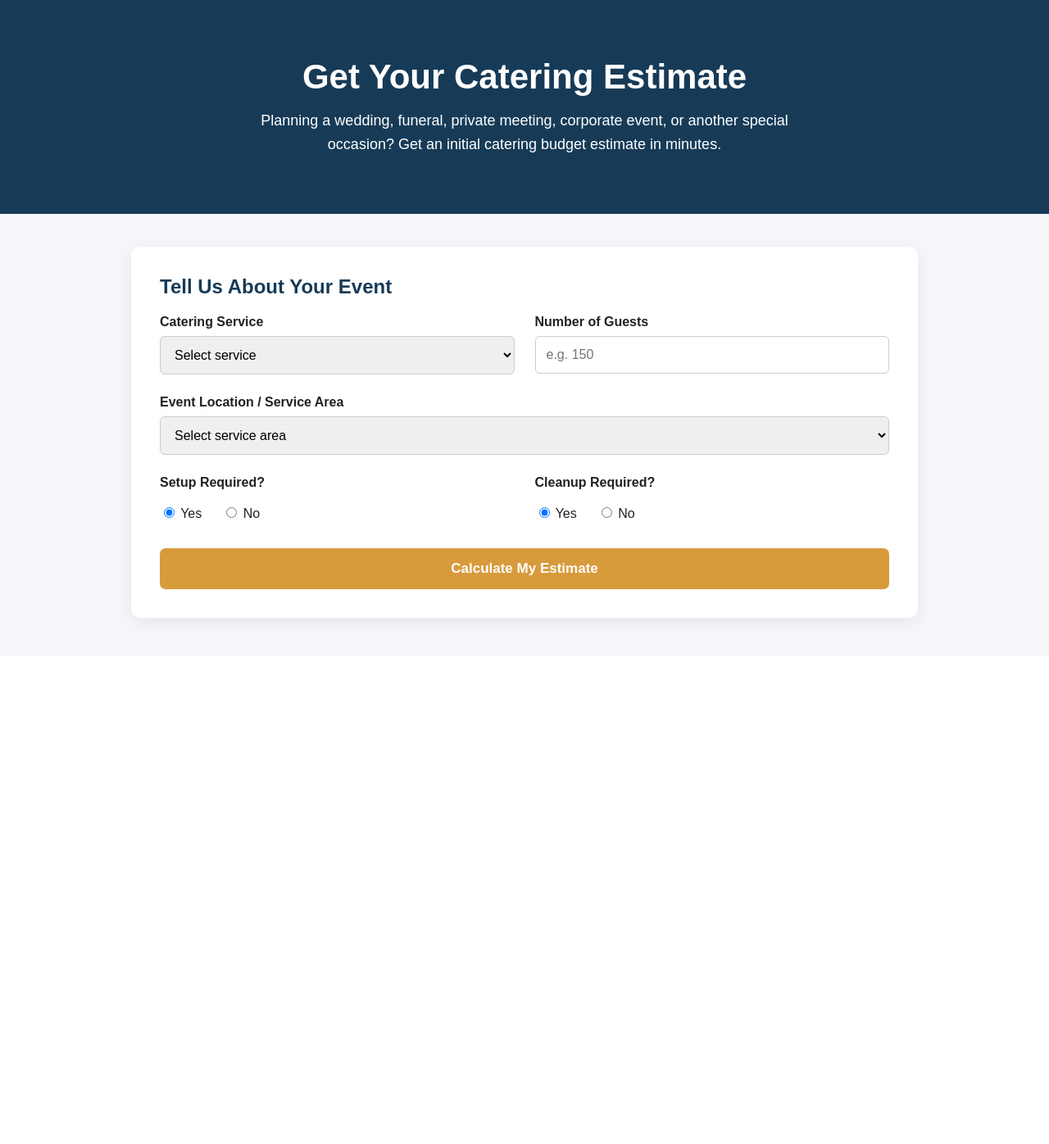
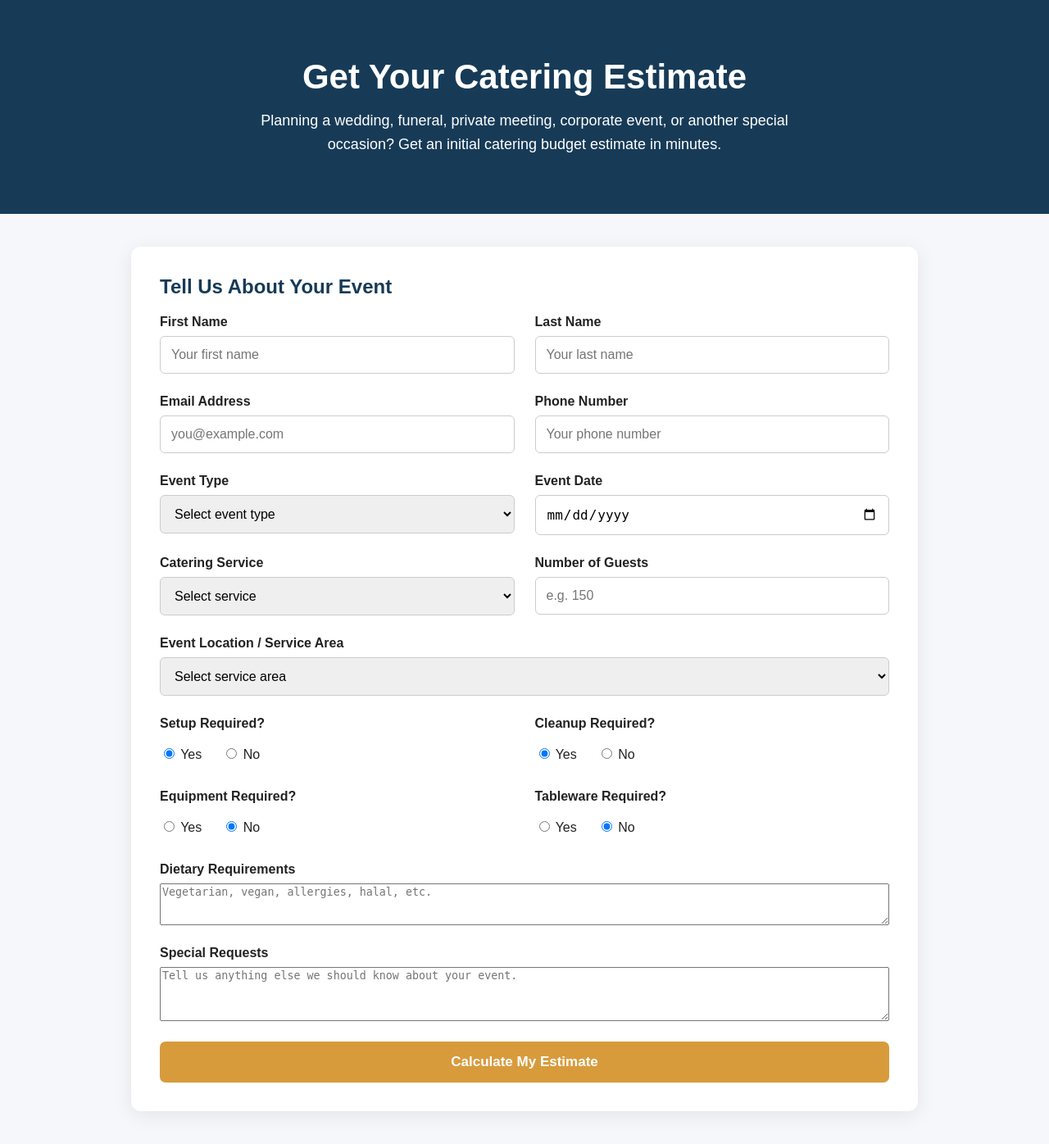
Before and after one commit to MosesOndengi/Catering_Website, a Django app: page /estimator/ in a window 1280 px wide. Shown: the whole page at 82% size. Before the commit the page ends 771 px from the top, so only its background shows below. Run offline with Django 5.2, Linux system fonts and the light colour scheme; data that the repository does not hold is empty.

Commit message:
Add formal catering qoute requests

```diff
--- a/events/templates/events/estimator.html
+++ b/events/templates/events/estimator.html
@@ -223,6 +223,104 @@
             <div class="form-grid">
 
                 <div class="form-group">
+                    <label for="first_name">
+                        First Name
+                    </label>
+
+                    <input
+                        type="text"
+                        name="first_name"
+                        id="first_name"
+                        placeholder="Your first name"
+                    >
+                </div>
+
+
+                <div class="form-group">
+                    <label for="last_name">
+                        Last Name
+                    </label>
+
+                    <input
+                        type="text"
+                        name="last_name"
+                        id="last_name"
+                        placeholder="Your last name"
+                    >
+                </div>
+
+
+                <div class="form-group">
+                    <label for="email">
+                        Email Address
+                    </label>
+
+                    <input
+                        type="email"
+                        name="email"
+                        id="email"
+                        placeholder="you@example.com"
+                    >
+                </div>
+
+
+                <div class="form-group">
+                    <label for="phone">
+                        Phone Number
+                    </label>
+
+                    <input
+                        type="tel"
+                        name="phone"
+                        id="phone"
+                        placeholder="Your phone number"
+                    >
+                </div>
+
+
+                <div class="form-group">
+                    <label for="event_type">
+                        Event Type
+                    </label>
+
+                    <select
+                        name="event_type"
+                        id="event_type"
+                        required
+                    >
+
+                        <option value="">
+                            Select event type
+                        </option>
+
+                        {% for event_type in event_types %}
+
+                            <option value="{{ event_type.id }}">
+                                {{ event_type.name }}
+                            </option>
+
+                        {% endfor %}
+
+                    </select>
+                </div>
+
+
+                <div class="form-group">
+
+                    <label for="event_date">
+                        Event Date
+                    </label>
+
+                    <input
+                        type="date"
+                        name="event_date"
+                        id="event_date"
+                        required
+                    >
+
+                </div>
+
+                <div class="form-group">
 
                     <label for="service_style">
                         Catering Service
@@ -368,12 +466,107 @@
                     </div>
 
                 </div>
+                <div class="form-group">
 
+                    <label>
+                        Equipment Required?
+                    </label>
+
+                    <div class="radio-group">
+
+                        <label>
+                            <input
+                                type="radio"
+                                name="equipment_required"
+                                value="yes"
+                            >
+                            Yes
+                        </label>
+
+                        <label>
+                            <input
+                                type="radio"
+                                name="equipment_required"
+                                value="no"
+                                checked
+                            >
+                            No
+                        </label>
+
+                    </div>
+
+                </div>
+
+
+                <div class="form-group">
+
+                    <label>
+                        Tableware Required?
+                    </label>
+
+                    <div class="radio-group">
+
+                        <label>
+                            <input
+                                type="radio"
+                                name="tableware_required"
+                                value="yes"
+                            >
+                            Yes
+                        </label>
+
+                        <label>
+                            <input
+                                type="radio"
+                                name="tableware_required"
+                                value="no"
+                                checked
+                            >
+                            No
+                        </label>
+
+                    </div>
+
+                </div>
+
+
+                <div class="form-group full">
+
+                    <label for="dietary_requirements">
+                        Dietary Requirements
+                    </label>
+
+                    <textarea
+                        name="dietary_requirements"
+                        id="dietary_requirements"
+                        rows="3"
+                        placeholder="Vegetarian, vegan, allergies, halal, etc."
+                    ></textarea>
+
+                </div>
+
+
+                <div class="form-group full">
+
+                    <label for="special_requests">
+                        Special Requests
+                    </label>
+
+                    <textarea
+                        name="special_requests"
+                        id="special_requests"
+                        rows="4"
+                        placeholder="Tell us anything else we should know about your event."
+                    ></textarea>
+
+                </div>
 
                 <div class="form-group full">
 
                 <button
                     type="submit"
+                    name="action"
+                    value="calculate"
                     class="button"
                 >
                     Calculate My Estimate
@@ -382,8 +575,6 @@
                 </div>
 
             </div>
-
-        </form>
 
 
         {% if estimate %}
@@ -458,20 +649,25 @@
                 </p>
 
 
-                <a
-                    href="#"
+                <button
+                    type="submit"
+                    name="action"
+                    value="request_quote"
                     class="quote-button"
                 >
                     Request a Formal Quote
-                </a>
+                </button>
 
             </div>
 
         {% endif %}
 
+        </form>
+
     </div>
 
 </div>
 
+
 </body>
 </html>
--- a/events/views.py
+++ b/events/views.py
@@ -1,96 +1,256 @@
 from decimal import Decimal
 
-from django.shortcuts import render
-from django.db.models import Q
+from django.shortcuts import render, redirect
+from django.contrib import messages
 
-from .models import ServicePricing, ServiceArea
+from .models import (
+    Customer,
+    EventType,
+    ServicePricing,
+    ServiceArea,
+    QuoteRequest,
+)
 
 
 def estimator(request):
+
     estimate = None
     error = None
 
-    pricing_options = ServicePricing.objects.filter(active=True)
-    service_areas = ServiceArea.objects.filter(is_active=True)
+    pricing_options = ServicePricing.objects.filter(
+        active=True
+    )
+
+    service_areas = ServiceArea.objects.filter(
+        is_active=True
+    )
+
+    event_types = EventType.objects.filter(
+        is_active=True
+    )
 
     if request.method == "POST":
 
         try:
-            service_style = request.POST.get("service_style")
-            guest_count = int(request.POST.get("guest_count", 0))
-            service_area_id = request.POST.get("service_area")
-            setup_required = request.POST.get("setup_required") == "yes"
-            cleanup_required = request.POST.get("cleanup_required") == "yes"
+            action = request.POST.get("action")
 
-            if guest_count <= 0:
-                raise ValueError("Guest count must be greater than zero.")
+            service_style = request.POST.get(
+                "service_style"
+            )
+
+            guest_count = int(
+                request.POST.get(
+                    "guest_count",
+                    0
+                )
+            )
+
+            service_area_id = request.POST.get(
+                "service_area"
+            )
+
+            setup_required = (
+                request.POST.get(
+                    "setup_required"
+                ) == "yes"
+            )
+
+            cleanup_required = (
+                request.POST.get(
+                    "cleanup_required"
+                ) == "yes"
+            )
+
+            equipment_required = (
+                request.POST.get(
+                    "equipment_required"
+                ) == "yes"
+            )
+
+            tableware_required = (
+                request.POST.get(
+                    "tableware_required"
+                ) == "yes"
+            )
 
             pricing = ServicePricing.objects.get(
                 service_style=service_style,
                 active=True
             )
 
+            if guest_count <= 0:
+                raise ValueError(
+                    "Guest count must be greater than zero."
+                )
+
             if guest_count < pricing.minimum_guests:
                 raise ValueError(
-                    f"The minimum number of guests for this service is "
-                    f"{pricing.minimum_guests}."
+                    f"Minimum guests for this service "
+                    f"is {pricing.minimum_guests}."
                 )
 
-            base_cost = (
-                Decimal(guest_count) *
-                pricing.price_per_guest
+            service_area = ServiceArea.objects.get(
+                id=service_area_id,
+                is_active=True
             )
 
-            travel_charge = Decimal("0.00")
+            base_cost = (
+                Decimal(guest_count)
+                * pricing.price_per_guest
+            )
+
+            travel_charge = (
+                service_area.base_travel_fee
+            )
+
             setup_charge = Decimal("0.00")
+
+            if setup_required:
+                setup_charge = service_area.setup_fee
+
             cleanup_charge = Decimal("0.00")
 
-            if service_area_id:
-                service_area = ServiceArea.objects.get(
-                    id=service_area_id,
-                    is_active=True
-                )
+            equipment_charge = Decimal("0.00")
 
-                travel_charge = service_area.base_travel_fee
+            if equipment_required:
+                equipment_charge = Decimal("100.00")
 
-                if setup_required:
-                    setup_charge = service_area.setup_fee
+            tableware_charge = Decimal("0.00")
 
-            if cleanup_required:
-                cleanup_charge = Decimal("0.00")
+            if tableware_required:
+                tableware_charge = Decimal(
+                    guest_count
+                ) * Decimal("2.00")
 
             subtotal = (
                 base_cost
                 + travel_charge
                 + setup_charge
                 + cleanup_charge
+                + equipment_charge
+                + tableware_charge
             )
 
-            # Estimate range: approximately +/- 10%
-            lower_estimate = subtotal * Decimal("0.90")
-            upper_estimate = subtotal * Decimal("1.10")
+            lower_estimate = (
+                subtotal * Decimal("0.90")
+            )
+
+            upper_estimate = (
+                subtotal * Decimal("1.10")
+            )
 
             estimate = {
-                "service_style": pricing.get_service_style_display(),
-                "guest_count": guest_count,
-                "base_cost": base_cost,
-                "travel_charge": travel_charge,
-                "setup_charge": setup_charge,
-                "cleanup_charge": cleanup_charge,
-                "subtotal": subtotal,
-                "lower_estimate": lower_estimate,
-                "upper_estimate": upper_estimate,
+                "service_style":
+                    pricing.get_service_style_display(),
+
+                "guest_count":
+                    guest_count,
+
+                "base_cost":
+                    base_cost,
+
+                "travel_charge":
+                    travel_charge,
+
+                "setup_charge":
+                    setup_charge,
+
+                "cleanup_charge":
+                    cleanup_charge,
+
+                "equipment_charge":
+                    equipment_charge,
+
+                "tableware_charge":
+                    tableware_charge,
+
+                "subtotal":
+                    subtotal,
+
+                "lower_estimate":
+                    lower_estimate,
+
+                "upper_estimate":
+                    upper_estimate,
             }
 
-        except (ValueError, TypeError, ServicePricing.DoesNotExist):
-            error = "Please check the information you entered and try again."
+            # Formal quote request
+            if action == "request_quote":
 
-        except ServiceArea.DoesNotExist:
-            error = "The selected service area is not available."
+                customer, created = Customer.objects.get_or_create(
+                    email=request.POST.get("email"),
+                    defaults={
+                        "first_name": request.POST.get(
+                            "first_name"
+                        ),
+                        "last_name": request.POST.get(
+                            "last_name"
+                        ),
+                        "phone": request.POST.get(
+                            "phone"
+                        ),
+                        "city": request.POST.get(
+                            "city",
+                            ""
+                        ),
+                    }
+                )
+
+                event_type = EventType.objects.get(
+                    id=request.POST.get(
+                        "event_type"
+                    )
+                )
+
+                QuoteRequest.objects.create(
+                    customer=customer,
+                    event_type=event_type,
+                    event_date=request.POST.get(
+                        "event_date"
+                    ),
+                    guest_count=guest_count,
+                    service_style=service_style,
+                    service_area=service_area,
+                    setup_required=setup_required,
+                    cleanup_required=cleanup_required,
+                    equipment_required=equipment_required,
+                    tableware_required=tableware_required,
+                    dietary_requirements=request.POST.get(
+                        "dietary_requirements",
+                        ""
+                    ),
+                    special_requests=request.POST.get(
+                        "special_requests",
+                        ""
+                    ),
+                    estimated_total=subtotal,
+                )
+
+                messages.success(
+                    request,
+                    "Thank you! Your quote request has been received. "
+                    "Our catering team will review your requirements "
+                    "and contact you with a formal quotation."
+                )
+
+                return redirect(
+                    "estimator"
+                )
+
+        except (
+            ValueError,
+            TypeError,
+            ServicePricing.DoesNotExist,
+            ServiceArea.DoesNotExist,
+            EventType.DoesNotExist,
+        ) as exc:
+
+            error = str(exc)
 
     context = {
         "pricing_options": pricing_options,
         "service_areas": service_areas,
+        "event_types": event_types,
         "estimate": estimate,
         "error": error,
     }
```
Also changed, not shown: events/admin.py (+42 -1 lines), events/models.py (+166 -78 lines), events/migrations/0008_quoterequest.py (added). Lines whose indentation alone changed are shown as unchanged.
